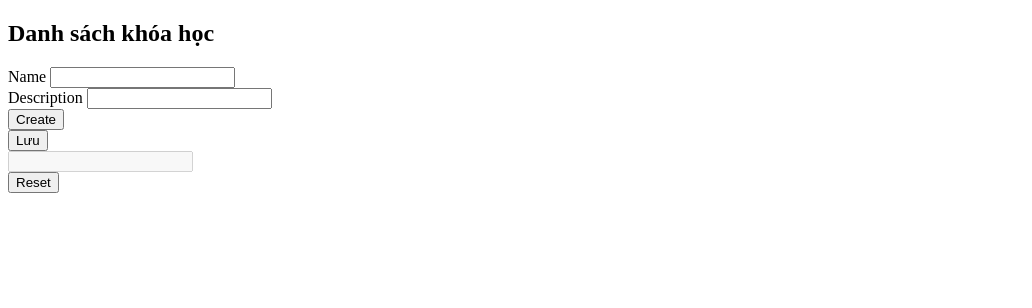
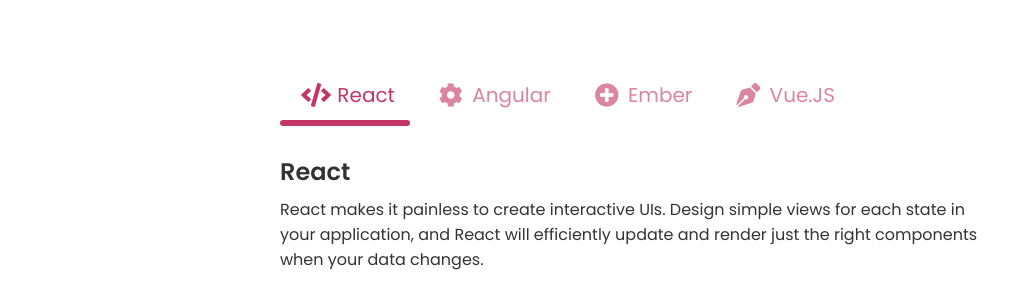
Before and after one commit to DinhKhoi22/Java, a plain HTML site: page index.html in a window 1280 px wide. Shown: the whole page, without its empty margins (0-1032 px from the left). Drawn offline with Linux system fonts and the light colour scheme; no server answers.

Commit message:
Add files via upload

```diff
--- a/index.html
+++ b/index.html
@@ -5,100 +5,155 @@
     <meta http-equiv="X-UA-Compatible" content="IE=edge">
     <meta name="viewport" content="width=device-width, initial-scale=1.0">
     <title>Document</title>
-    <!-- <style>
-    ul {
-    display: none;}
-    input:focus ~ ul {
-        display: block;
-    }
-    </style> -->
 </head>
-<!-- <style>
-    .blue {
-        color: blue
-    }
-    .red {
-        color: red;
-    } -->
-<!-- </style> -->
+<style>
+    * {
+  padding: 0;
+  margin: 0;
+  box-sizing: border-box;
+}
+body {
+  display: flex;
+  font-family: "Poppins", sans-serif;
+}
+body > div {
+  margin: 5% auto 0;
+  max-width: 720px;
+}
+.tabs {
+  display: flex;
+  position: relative;
+}
+.tabs .line {
+  position: absolute;
+  left: 0;
+  bottom: 0;
+  width: 0;
+  height: 6px;
+  border-radius: 15px;
+  background-color: #c23564;
+  transition: all 0.2s ease;
+}
+.tab-item {
+  min-width: 80px;
+  padding: 16px 20px 11px 20px;
+  font-size: 20px;
+  text-align: center;
+  color: #c23564;
+  background-color: #fff;
+  border-top-left-radius: 5px;
+  border-top-right-radius: 5px;
+  border-bottom: 5px solid transparent;
+  opacity: 0.6;
+  cursor: pointer;
+  transition: all 0.5s ease;
+}
+.tab-icon {
+  font-size: 24px;
+  width: 32px;
+  position: relative;
+  top: 2px;
+}
+.tab-item:hover {
+  opacity: 1;
+  background-color: rgba(194, 53, 100, 0.05);
+  border-color: rgba(194, 53, 100, 0.1);
+}
+.tab-item.active {
+  opacity: 1;
+}
+.tab-content {
+  padding: 28px 0;
+}
+.tab-pane {
+  color: #333;
+  display: none;
+}
+.tab-pane.active {
+  display: block;
+}
+.tab-pane h2 {
+  font-size: 24px;
+  margin-bottom: 8px;
+}
+
+</style>
 <body>
+    <link rel="preconnect" href="https://fonts.gstatic.com">
+<link rel="stylesheet" href="https://cdnjs.cloudflare.com/ajax/libs/font-awesome/5.15.2/css/all.min.css" integrity="sha512-HK5fgLBL+xu6dm/Ii3z4xhlSUyZgTT9tuc/hSrtw6uzJOvgRr2a9jyxxT1ely+B+xFAmJKVSTbpM/CuL7qxO8w==" crossorigin="anonymous" />
+<link href="https://fonts.googleapis.com/css2?family=Poppins:wght@300;400;500;600&display=swap" rel="stylesheet">
 
-    <!-- <div class="box">
-        <h1 title="Heading">CLASS LIST</h1>
-    </div> -->
-    <!-- <ul class="courses-list">
+<div>
+  <!-- Tab items -->
+  <div class="tabs">
+    <div class="tab-item active">
+      <i class="tab-icon fas fa-code"></i>
+      React
+    </div>
+    <div class="tab-item">
+      <i class="tab-icon fas fa-cog"></i>
+      Angular
+    </div>
+    <div class="tab-item">
+      <i class="tab-icon fas fa-plus-circle"></i>
+      Ember
+    </div>
+    <div class="tab-item">
+      <i class="tab-icon fas fa-pen-nib"></i>
+      Vue.JS
+    </div>
+    <div class="line"></div>
+  </div>
 
-    </ul> -->
-    <!-- <h1 onclick="console.log(this)">
-        <span>DOM events</span>
-    </h1> -->
-    <!-- <h1>
-        DOM event
-    </h1>
-    <h1>
-        DOM event
-    </h1>
-    <h1>
-        DOM event
-    </h1>         -->
-    <!-- <input type="text"> -->
-    <!-- <input type="checkbox">
+  <!-- Tab content -->
+  <div class="tab-content">
+    <div class="tab-pane active">
+      <h2>React</h2>
+      <p>React makes it painless to create interactive UIs. Design simple views for each state in your application, and React will efficiently update and render just the right components when your data changes.</p>
+    </div>
+    <div class="tab-pane">
+      <h2>Angular</h2>
+      <p>Angular is an application design framework and development platform for creating efficient and sophisticated single-page apps.</p>
+    </div>
+    <div class="tab-pane">
+      <h2>Ember</h2>
+      <p>Ember.js is a productive, battle-tested JavaScript framework for building modern web applications. It includes everything you need to build rich UIs that work on any device.</p>
+    </div>
+    <div class="tab-pane">
+      <h2>Vue.js</h2>
+      <p>Vue (pronounced /vjuː/, like view) is a progressive framework for building user interfaces. Unlike other monolithic frameworks, Vue is designed from the ground up to be incrementally adoptable. </p>
+    </div>
+  </div>
+</div>
 
-    <select>
-        <option value="1">1</option>
-        <option value="2">2</option>
-        <option value="3">3</option>
-    </select> -->
-    <!-- <a href="https://fullstack.edu.vn/">
-        Học lập trình
-    </a>
-    <br />
-    <a href="https://www.google.com.vn/?hl=vi">
-        Tìm kiếm
-    </a> -->
-    <!-- <input placeholder="Tìm kiếm">
+<script>
+    const $ = document.querySelector.bind(document)
+    const $$ = document.querySelectorAll.bind(document)
 
-    <ul>
-        <li>Javascripts</li>
-        <li>PHP</li>
-        <li>Golang</li>
-    </ul> -->
-    <!-- <div>
-        DIV
+    const tabs = $$('.tab-item');
+    const panes = $$('.tab-pane');
 
-        <button>Click me</button>
-    </div> -->
-    <!-- <button id ="btn">Click me</button> -->
-    <!-- <ul id ="post-block"></ul> -->
-    <div>
-        <h2>Danh sách khóa học</h2>
+    const tabActive = $('.tab-item.active')
+    const line = $('.tabs .line')
 
-        <ul id="list-course"></ul>
-    </div>
+    line.style.left = tabActive.offsetLeft + 'px'
+    line.style.width = tabActive.offsetWidth + 'px'
 
-    <div>
-        <div>
-            <label>Name</label>
-            <input id="name_input" type="text" name="name">
-        </div>
-        <div>
-            <label>Description</label>
-            <input id ="description_input" type="text" name="description">
-        </div>
-        <div>
-            <button id ="create">Create</button>
-        </div>
-        <div>
-            <button id ="fix" onclick="editBtn()">Lưu</button>
-        </div>
-        <div>
-            <input disabled id="123" type="text">
-        </div>
-        <div>
-            <button id="reset" onclick="resetBtn()">Reset</button>
-        </div>
-    </div>
+    tabs.forEach((tab, index) =>
+    {
+     tab.onclick = function (){
+        const pane = panes[index];
+        $('.tab-item.active').classList.remove('active');
+        $('.tab-pane.active').classList.remove('active');
 
+        line.style.left = this.offsetLeft + 'px'
+        line.style.width = this.offsetWidth + 'px'
+
+
+        this.classList.add('active');
+        pane.classList.add('active');
+     }
+    })
+</script>
 </body>
-<script type="module" src="./main.js"></script>
 </html>
```
